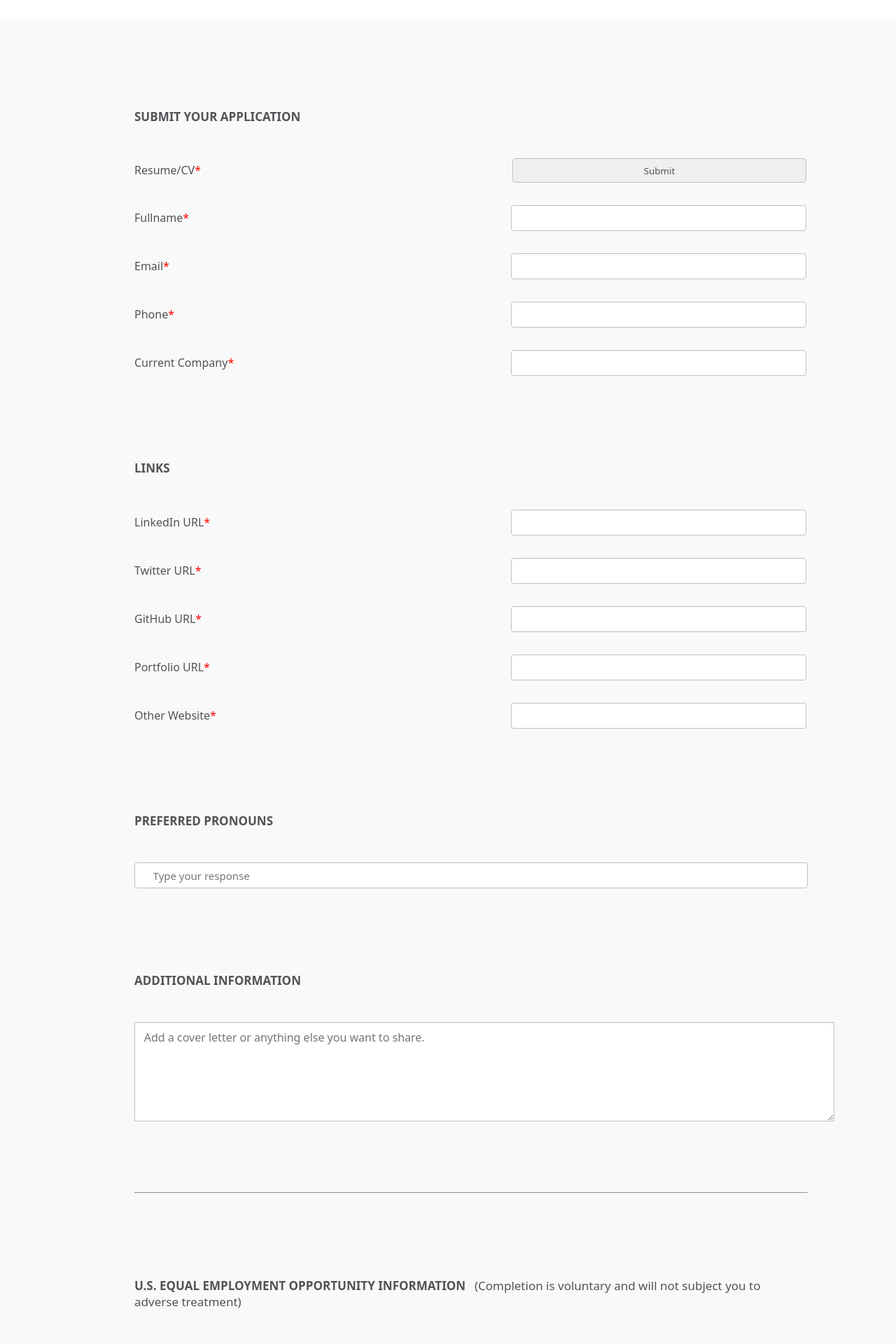
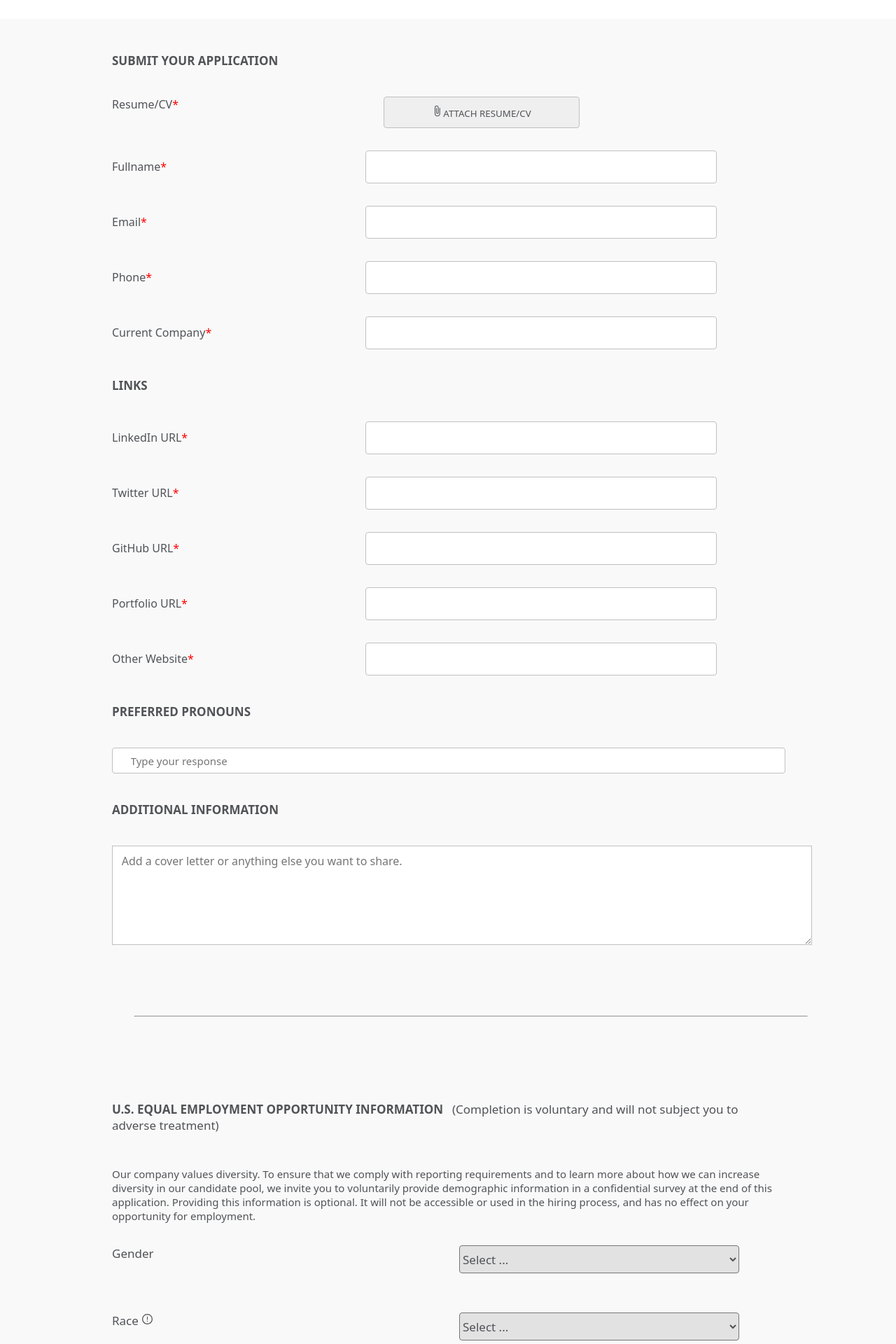
Before and after one commit to BirinderSingh2410/React-Form, a React (Create React App) app: page / in a window 1280 px wide. Shown: the part 220-2140 px from the top of the page at 70% size. Built offline with nearby package versions, Linux system fonts and the light colour scheme.

Commit message:
UI compelete

```diff
--- a/src/components/Details/Details.tsx
+++ b/src/components/Details/Details.tsx
@@ -1,40 +1,28 @@
-import React from 'react'
+import React,{useState} from 'react'
 import { Input } from '../Input/Input';
 import styled from 'styled-components';
-import { Headings } from '../Headings/Headings';
 import { SelectionForm } from '../SelectionForm/SelectionForm';
 import { JobPowered } from '../JobPowered/JobPowered';
 import ReCAPTCHA from "react-google-recaptcha";
 import {AiOutlineExclamationCircle} from "react-icons/ai";
+import { RaceDropDown } from '../RaceDropDown/RaceDropDown';
+import { useForm } from 'react-hook-form';
 
-const DetailBlock = styled.div`
+
+const DetailBlock = styled.form`
     width:100%;
     background-color:#f9f9f9;
     padding-top: 1vh;
 
-    button{
-        background-color: #4f65f1;;
-        border-radius:3px;
-        border:none;
-        color:white;
-        height: 40px;
-        width: 170px;
-        margin-top:4vh;
-        margin-left:40%;
-        font-size: 14px;
-        font-weight: 600;
-        :hover{
-            cursor:pointer;
-        }
-    }
 `
 
 const Captcha=styled.div`
-    width:100%;
-    padding:0 20%;
-    margin-top:4vh;
+    margin-top:5vh;
     .recaptcha{
-        margin-left:150px;
+        margin-left:34%;
+        div > div{
+            height:100px;
+        }
     }
 `;
 const SubmitApplication = styled.h1`
@@ -46,14 +34,14 @@ const Resopnse = styled.input`
     height: 35px;
     border-radius: 4px;
     border: 0.2px solid silver;
-    margin:0 15%;
+    margin:0 12.5%;
     font-size:15px;
     padding-left:2vw;
 `;
 const CoverLetter = styled.textarea`
     padding-top: 10px;
     width: 77%;
-    margin: 0 15%;
+    margin: 0 12.5%;
     font-size:16px;
     height: 130px;
     padding-left:1vw;
@@ -68,7 +56,7 @@ const HorizontalLine = styled.hr`
     color: #515357;
 `;
 const USEmployeeHeading = styled.h1`
-    padding:0 15%;
+    padding:0 12.5%;
     font-size: 17px;
     font-weight: 600;
     color: #515357;
@@ -81,10 +69,34 @@ const USEmployeeHeading = styled.h1`
 
     }
 `;
+const SubmitApplicationButton = styled.button`
+    background-color: #4f65f1;;
+    border-radius:3px;
+    border:none;
+    color:white;
+    height: 40px;
+    width: 170px;
+    margin-top:4vh;
+    margin-left:40%;
+    font-size: 14px;
+    font-weight: 600;
+    :hover{
+        cursor:pointer;
+    }
+
+`
+const Headings = styled.h1`
+    margin-left:12.5vw;
+    font-size: 17px;
+    font-weight: 600;
+    color: #515357;
+    margin-top:5vh;
+    margin-bottom:5vh;
+`
 const USEmployeeContent = styled.p`
     width:74%;
     color:#515357;
-    margin:0 15%;
+    margin:0 12.5%;
     font-size:15px;
 `;
 const optiontag=[
@@ -94,26 +106,32 @@ const optiontag=[
 ];
 
 export const Details = () => {
+    const[moredetail,showDetail] = useState(false);
+
+    function dropdown(){
+        showDetail(!moredetail);
+    }
+
     return (
         <DetailBlock>
-            <Headings content="SUBMIT YOUR APPLICATION" />
+            <Headings >SUBMIT YOUR APPLICATION</Headings>
             <Input label="Resume/CV" typeinput='submit' />
             <Input label="Fullname" typeinput="text" />
             <Input label="Email" typeinput="text" />
             <Input label="Phone" typeinput='text' />
             <Input label="Current Company" typeinput="text" />
 
-            <Headings content='LINKS' />
+            <Headings>LINKS</Headings>
             <Input label="LinkedIn URL" typeinput='text' />
             <Input label="Twitter URL" typeinput="text" />
             <Input label="GitHub URL" typeinput="text" />
             <Input label="Portfolio URL" typeinput='text' />
             <Input label="Other Website" typeinput="text" />
 
-            <Headings content='PREFERRED PRONOUNS' />
+            <Headings>PREFERRED PRONOUNS</Headings>
             <Resopnse placeholder='Type your response' />
 
-            <Headings content='ADDITIONAL INFORMATION' />
+            <Headings >ADDITIONAL INFORMATION</Headings>
             <CoverLetter placeholder='Add a cover letter or anything else you want to share.' />
 
             <HorizontalLine />
@@ -124,14 +142,15 @@ export const Details = () => {
             </USEmployeeContent>
 
             <SelectionForm Icon={null} selectionlabel='Gender' option={optiontag[0]}/>
-            <SelectionForm Icon={<AiOutlineExclamationCircle/>} selectionlabel='Race'  option={optiontag[1]}/>
+            <SelectionForm Icon={<AiOutlineExclamationCircle onClick={dropdown} />} selectionlabel='Race'  option={optiontag[1]}/>
+            {moredetail ? <RaceDropDown/> : null}
             <SelectionForm Icon={null} selectionlabel='Veteran Status' option={optiontag[2]}/>
 
             <Captcha>
-                <ReCAPTCHA className='recaptcha' sitekey="6Le1kc8eAAAAAOuMLNQ9MfWQcymXd8rV5dGDRdaE"/>
+                <ReCAPTCHA  className='recaptcha' sitekey="6Le1kc8eAAAAAOuMLNQ9MfWQcymXd8rV5dGDRdaE"/>
             </Captcha>
 
-            <button>SUBMIT APPLICATION</button>
+            <SubmitApplicationButton>SUBMIT APPLICATION</SubmitApplicationButton>
 
             <JobPowered/>
         </DetailBlock>
--- a/src/components/FullStack/FullStack.tsx
+++ b/src/components/FullStack/FullStack.tsx
@@ -9,7 +9,7 @@ const FullStackBlock = styled.div`
 const FullStackContentBlock = styled.div`
     width:65%;
     right:0;
-    margin:auto;
+    margin:0 12.5%;
     text-align:left;
     padding-bottom: 6vh;
 `;
--- a/src/components/Header/Header.tsx
+++ b/src/components/Header/Header.tsx
@@ -20,7 +20,7 @@ const Image = styled.img.attrs({
 })`
   width: 185px;
   height: 70px;
-  padding: 0 20%;
+  padding: 0 12.5%;
   position:relatives
 `;
 
--- a/src/components/Headings/Headings.tsx
+++ /dev/null
@@ -1,19 +0,0 @@
-import React from 'react'
-import styled from 'styled-components'
-
-const SubmitApplication = styled.h1`
-    padding:0 15%;
-    font-size: 17px;
-    font-weight: 600;
-    color: #515357;
-    margin-bottom: 6vh;
-    margin-top:15vh;
-`
-interface HeadingsProps{
-    content:string;
-}
-export const Headings :React.FC<HeadingsProps> = ({content}) => {
-  return (
-        <SubmitApplication>{content}</SubmitApplication>
-  )
-}
--- a/src/components/Input/Input.tsx
+++ b/src/components/Input/Input.tsx
@@ -1,14 +1,15 @@
 import { type } from 'os';
 import React from 'react'
 import styled from 'styled-components'
+import {MdOutlineAttachFile} from 'react-icons/md'
 
 const InputBlock = styled.div`
     width:75%;
-    padding:0 15%;
     text-align:left;
     display:flex;
     justify-content:space-between;
     align-items:baseline;
+    margin:auto;
     margin-bottom: 4vh;
 `;
 const Label = styled.p`
@@ -20,10 +21,27 @@ const Label = styled.p`
     font:20px;
 `
 const InputBar = styled.input`
-    width: 420px;
-    height: 35px;
+    width: 500px;
+    height: 45px;
+    border-radius: 4px;
+    margin-right:10%;
+    border: 0.2px solid silver
+`;
+const UploadResume = styled.button`
+    width: 280px;
+    height: 45px;
+    margin-right:10%;
     border-radius: 4px;
     border: 0.2px solid silver;
+    background-color:#EFEFEF;
+    margin:auto;
+    .pin-icon{
+        font-size:17px;
+    }
+    :hover
+    {
+        cursor:pointer;
+    }
 `;
 
 interface InputProps{
@@ -36,7 +54,7 @@ export const Input :React.FC<InputProps> =({label,typeinput}) => {
   return (
     <InputBlock>
         <Label>{label}</Label>
-        <InputBar type={typeinput}/>
+        {typeinput === "submit" ? <UploadResume><MdOutlineAttachFile className='pin-icon'/>ATTACH RESUME/CV</UploadResume> : <InputBar type={typeinput}/>}
     </InputBlock>
   )
 }
--- /dev/null
+++ b/src/components/RaceDropDown/RaceDropDown.tsx
@@ -0,0 +1,74 @@
+import React from 'react'
+import styled from 'styled-components'
+
+const DropDown = styled.div`
+    width:100%;
+    padding: 1% 46%;
+`;
+const ListBlock = styled.ul`
+    width:400px;
+`;
+const ListItem  = styled.li`
+    margin-bottom:1vh;
+
+    h4{
+        color:#555659;
+        font-weight: 450;
+        font-size: 17px;
+        margin-bottom: 1vh;
+    }
+    p{
+        color:#555659;
+        line-height:20px;
+        font-size:12px;
+    }
+`
+const Array=[
+        {
+            heading:"Hispanic or Latino",
+            content:"A person of Cuban, Mexican, Puerto Rican, South or     Central American, or other Spanish culture or origin regardless of race."
+        },
+        {
+            heading:"White (Not Hispanic or Latino)",
+            content:"A person having origins in any of the original peoples of Europe, the Middle East, or North Africa."
+        },
+        {
+            heading:"Black or African American (Not Hispanic or Latino)",
+            content:"A person having origins in any of the black racial groups of Africa."
+        },
+        {
+            heading:"Native Hawaiian or Other Pacific Islander (Not Hispanic or Latino)",
+            content:"A person having origins in any of the peoples of Hawaii, Guam, Samoa, or other Pacific Islands."
+        },
+        {
+            heading:"Asian (Not Hispanic or Latino)",
+            content:"A person having origins in any of the original peoples of the Far East, Southeast Asia, or the Indian Subcontinent, including, for example, Cambodia, China, India, Japan, Korea, Malaysia, Pakistan, the Philippine Islands, Thailand, and Vietnam."
+        },
+        {
+            heading:"American Indian or Alaska Native (Not Hispanic or Latino)",
+            content:"A person having origins in any of the original peoples of North and South America (including Central America), and who maintain tribal affiliation or community attachment."
+        },
+        {
+            heading:"Two or More Races (Not Hispanic or Latino)",
+            content:"All persons who identify with more than one of the above five races."
+        }
+];
+
+export const RaceDropDown = () => {
+  return (
+    <DropDown>
+        <ListBlock>
+            {
+                Array.map((i)=>{
+                    return(
+                        <ListItem>
+                            <h4>{i.heading}</h4>
+                            <p>{i.content}</p>
+                        </ListItem>
+                    )
+                })
+            }
+        </ListBlock>
+    </DropDown>
+  )
+}
--- a/src/components/SelectionForm/SelectionForm.tsx
+++ b/src/components/SelectionForm/SelectionForm.tsx
@@ -1,11 +1,12 @@
 import React from 'react'
+import { icons } from 'react-icons';
 import styled from 'styled-components'
 import DownArrow from '../../assests/images/down-arrow-svgrepo-com.svg';
 
 const SelectionFormBlock = styled.div`
     width:70%;
     height:8vh;
-    margin:0 15%;
+    margin:0 12.5%;
     margin-top:4vh;
     display:flex;
     justify-content:space-between;
@@ -14,7 +15,7 @@ const SelectionFormBlock = styled.div`
         font-size:17px;
     }
     div{
-
+        margin-right:20%;
     }
     select{
         width:400px;
@@ -23,7 +24,7 @@ const SelectionFormBlock = styled.div`
         color:#515357;
         font-size:17px;
         border-radius:4px;
-        padding-left:1vw;
+        padding-left:1v
         border:none;
     }
 
@@ -41,8 +42,7 @@ interface SelectionProp{
 export const SelectionForm : React.FC<SelectionProp> = ({selectionlabel,option,Icon}) => {
   return (
     <SelectionFormBlock>
-        <p>{selectionlabel}</p>
-        <div>{Icon}</div>
+        <p>{selectionlabel} {Icon}</p>
         <select>
             {
                 option.map((i) =>{
```
